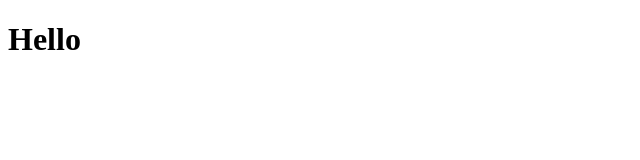
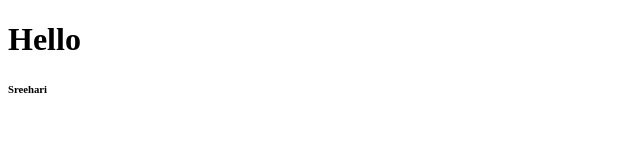
Before and after one commit to sg-59/sreehariproject, a plain HTML site: page index.html in a window 1280 px wide. Shown: the full height of the page, 0-640 px from the left. Drawn offline with Linux system fonts and the light colour scheme.

Commit message:
Secondcommit

```diff
--- a/index.html
+++ b/index.html
@@ -7,5 +7,6 @@
 </head>
 <body>
     <h1>Hello</h1>
+    <h6>Sreehari</h6>
 </body>
 </html>
```
